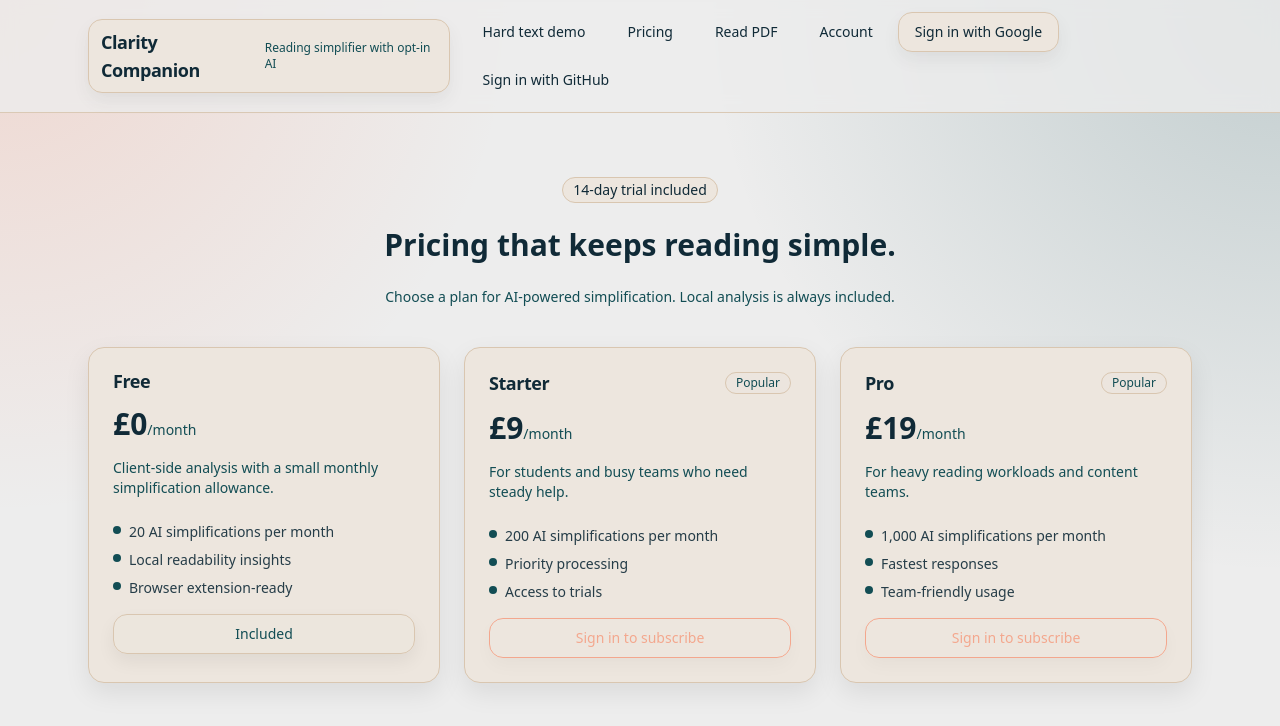
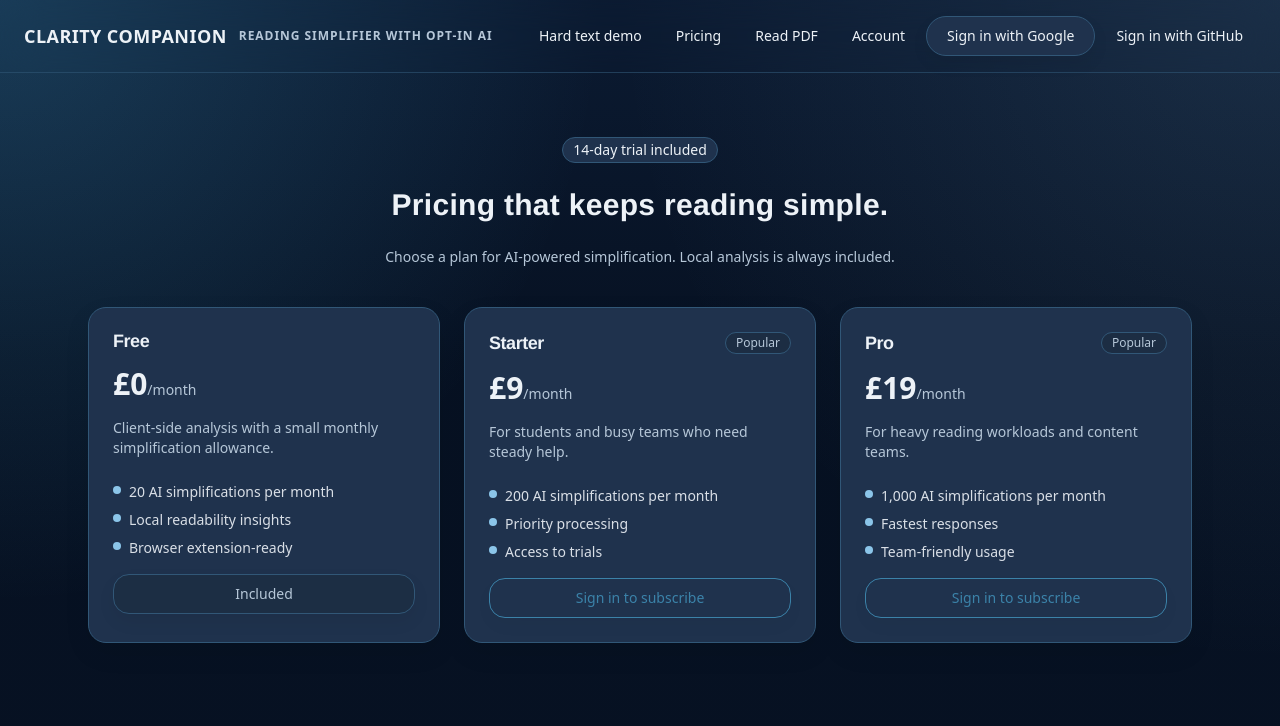
Before and after one commit to tng4480/tldr, a Next.js app in the folder tldr/apps/web/: page /pricing in a window 1280 px wide. Shown: the top 726 px of the page. Built offline with nearby package versions, Linux system fonts and the light colour scheme; no server answers.

Commit message:
new design

```diff
--- a/tldr/apps/web/src/app/globals.css
+++ b/tldr/apps/web/src/app/globals.css
@@ -3,52 +3,27 @@
 @tailwind utilities;
 
 :root {
-  color-scheme: light;
-  --background: 0 0% 93%;
-  --foreground: 201 55% 14%;
-  --card: 31 31% 90%;
-  --card-foreground: 201 55% 14%;
-  --popover: 31 31% 90%;
-  --popover-foreground: 201 55% 14%;
-  --primary: 14 94% 64%;
-  --primary-foreground: 201 55% 14%;
-  --secondary: 186 64% 20%;
-  --secondary-foreground: 0 0% 93%;
-  --muted: 31 31% 90%;
-  --muted-foreground: 186 64% 20%;
-  --accent: 31 31% 90%;
-  --accent-foreground: 201 55% 14%;
-  --destructive: 13 69% 51%;
-  --destructive-foreground: 0 0% 93%;
-  --border: 32 35% 77%;
-  --input: 32 35% 77%;
-  --ring: 14 94% 64%;
-  --radius: 0.875rem;
-}
-
-@media (prefers-color-scheme: dark) {
-  :root {
-    color-scheme: dark;
-    --background: 199 62% 9%;
-    --foreground: 0 0% 93%;
-    --card: 201 55% 14%;
-    --card-foreground: 0 0% 93%;
-    --popover: 201 55% 14%;
-    --popover-foreground: 0 0% 93%;
-    --primary: 14 94% 64%;
-    --primary-foreground: 199 62% 9%;
-    --secondary: 32 35% 77%;
-    --secondary-foreground: 199 62% 9%;
-    --muted: 201 55% 14%;
-    --muted-foreground: 32 35% 77%;
-    --accent: 201 55% 14%;
-    --accent-foreground: 0 0% 93%;
-    --destructive: 14 94% 64%;
-    --destructive-foreground: 199 62% 9%;
-    --border: 186 64% 20%;
-    --input: 186 64% 20%;
-    --ring: 14 94% 64%;
-  }
+  color-scheme: dark;
+  --background: 217 68% 8%;
+  --foreground: 210 39% 95%;
+  --card: 214 43% 21%;
+  --card-foreground: 210 39% 95%;
+  --popover: 214 43% 18%;
+  --popover-foreground: 210 39% 95%;
+  --primary: 198 88% 64%;
+  --primary-foreground: 217 68% 11%;
+  --secondary: 203 68% 73%;
+  --secondary-foreground: 217 68% 11%;
+  --muted: 214 38% 18%;
+  --muted-foreground: 209 30% 78%;
+  --accent: 213 43% 24%;
+  --accent-foreground: 210 39% 95%;
+  --destructive: 0 78% 64%;
+  --destructive-foreground: 0 0% 98%;
+  --border: 208 42% 33%;
+  --input: 208 42% 33%;
+  --ring: 198 88% 64%;
+  --radius: 1rem;
 }
 
 body {
@@ -56,12 +31,25 @@ body {
   min-height: 100vh;
   background-color: hsl(var(--background));
   background-image:
-    radial-gradient(circle at 0% 0%, color-mix(in srgb, hsl(var(--primary)) 18%, transparent), transparent 34%),
-    radial-gradient(circle at 100% 0%, color-mix(in srgb, hsl(var(--secondary)) 20%, transparent), transparent 38%);
+    radial-gradient(circle at 0% 0%, color-mix(in srgb, hsl(var(--primary)) 20%, transparent), transparent 40%),
+    radial-gradient(circle at 100% 0%, color-mix(in srgb, hsl(var(--secondary)) 12%, transparent), transparent 44%),
+    linear-gradient(180deg, hsl(216 63% 12%), hsl(var(--background)) 45%);
+  background-attachment: fixed;
   color: hsl(var(--foreground));
-  font-family: system-ui, -apple-system, BlinkMacSystemFont, "Segoe UI", Roboto, sans-serif;
+  font-family: "Bahnschrift", "Trebuchet MS", "Gill Sans MT", "Segoe UI", sans-serif;
   font-size: 16px;
   line-height: 1.5;
+}
+
+h1,
+h2,
+h3 {
+  font-family: "Franklin Gothic Medium", "Arial Narrow", "Trebuchet MS", sans-serif;
+  letter-spacing: 0.01em;
+}
+
+::selection {
+  background: color-mix(in srgb, hsl(var(--primary)) 26%, transparent);
 }
 
 * {
--- a/tldr/apps/web/src/components/SiteHeader.tsx
+++ b/tldr/apps/web/src/components/SiteHeader.tsx
@@ -8,39 +8,39 @@ export default function SiteHeader() {
   const { data: session } = useSession();
 
   return (
-    <header className="sticky top-0 z-50 border-b border-border/90 bg-background/90 backdrop-blur supports-[backdrop-filter]:bg-background/80">
-      <div className="mx-auto flex w-full max-w-6xl items-center justify-between gap-4 px-4 py-3 sm:px-6">
-        <div className="flex items-center gap-3 rounded-[var(--radius)] border border-border bg-card px-3 py-2 shadow-[0_8px_18px_rgba(0,0,0,0.06)]">
-          <Link href="/" className="text-lg font-semibold tracking-tight text-foreground">
+    <header className="sticky top-0 z-50 border-b border-border/60 bg-[#071a31]/72 backdrop-blur-xl supports-[backdrop-filter]:bg-[#071a31]/58">
+      <div className="mx-auto flex w-full max-w-7xl items-center justify-between gap-4 px-4 py-4 sm:px-6">
+        <div className="flex items-center gap-3">
+          <Link href="/" className="text-lg font-semibold uppercase tracking-wide text-foreground">
             Clarity Companion
           </Link>
-          <span className="hidden text-xs text-muted-foreground sm:inline">
+          <span className="hidden text-xs font-semibold uppercase tracking-[0.08em] text-muted-foreground sm:inline">
             Reading simplifier with opt-in AI
           </span>
         </div>
-        <div className="flex flex-wrap items-center gap-2">
-          <Button asChild variant="ghost">
+        <div className="flex flex-wrap items-center justify-end gap-1 sm:gap-2">
+          <Button asChild variant="ghost" className="h-9 px-3 text-sm text-foreground/88 hover:text-foreground">
             <Link href="/examples/hard-text">Hard text demo</Link>
           </Button>
-          <Button asChild variant="ghost">
+          <Button asChild variant="ghost" className="h-9 px-3 text-sm text-foreground/88 hover:text-foreground">
             <Link href="/pricing">Pricing</Link>
           </Button>
-          <Button asChild variant="ghost">
+          <Button asChild variant="ghost" className="h-9 px-3 text-sm text-foreground/88 hover:text-foreground">
             <Link href="/read-pdf">Read PDF</Link>
           </Button>
-          <Button asChild variant="ghost">
+          <Button asChild variant="ghost" className="h-9 px-3 text-sm text-foreground/88 hover:text-foreground">
             <Link href="/account">Account</Link>
           </Button>
           {session?.user ? (
-            <Button variant="outline" onClick={() => signOut()}>
+            <Button variant="outline" className="h-10 rounded-full px-5" onClick={() => signOut()}>
               Sign out
             </Button>
           ) : (
             <>
-              <Button variant="outline" onClick={() => signIn("google")}>
+              <Button variant="outline" className="h-10 rounded-full px-5" onClick={() => signIn("google")}>
                 Sign in with Google
               </Button>
-              <Button variant="ghost" onClick={() => signIn("github")}>
+              <Button variant="ghost" className="h-9 px-3 text-sm text-foreground/88 hover:text-foreground" onClick={() => signIn("github")}>
                 Sign in with GitHub
               </Button>
             </>
```
Also changed, not shown: tldr/apps/web/src/app/page.tsx (+36 -34 lines), 2 other files (tests, documents, lock files or other folders).
